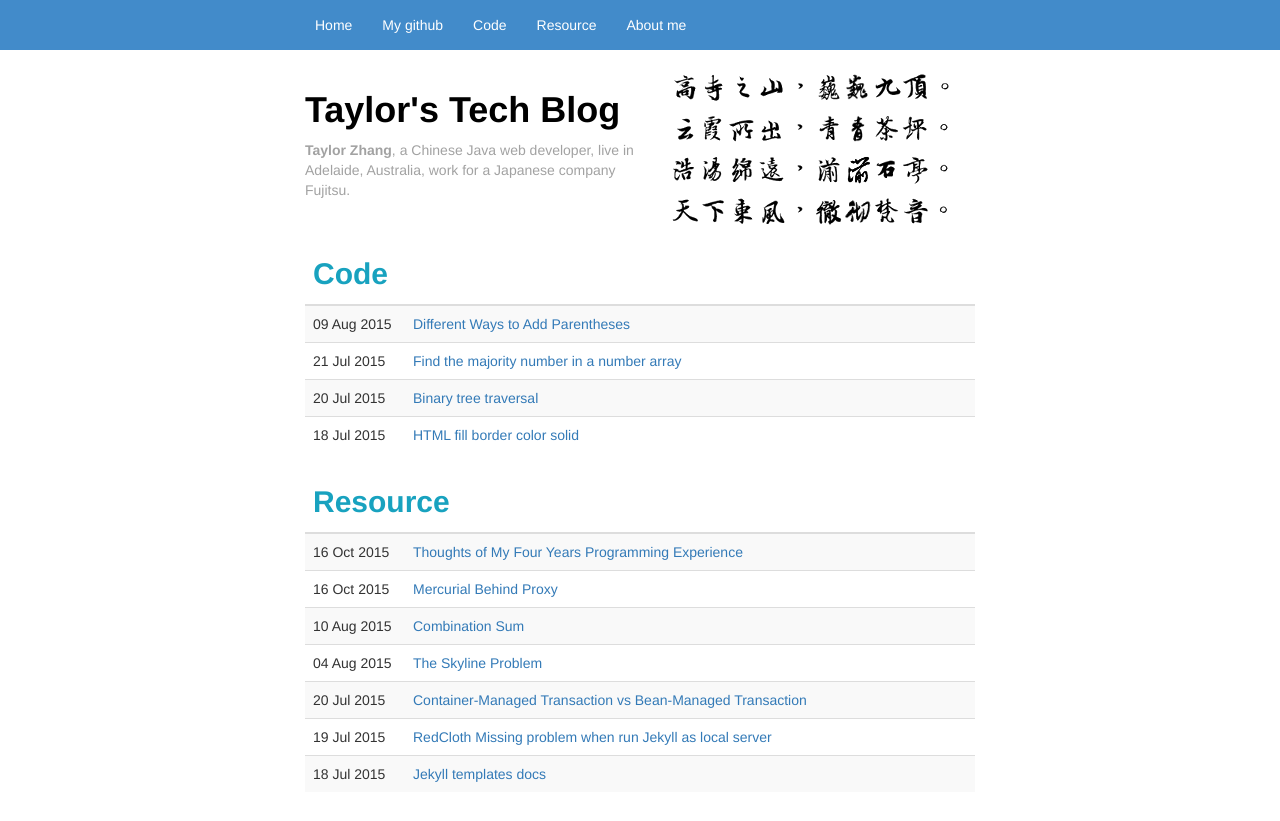
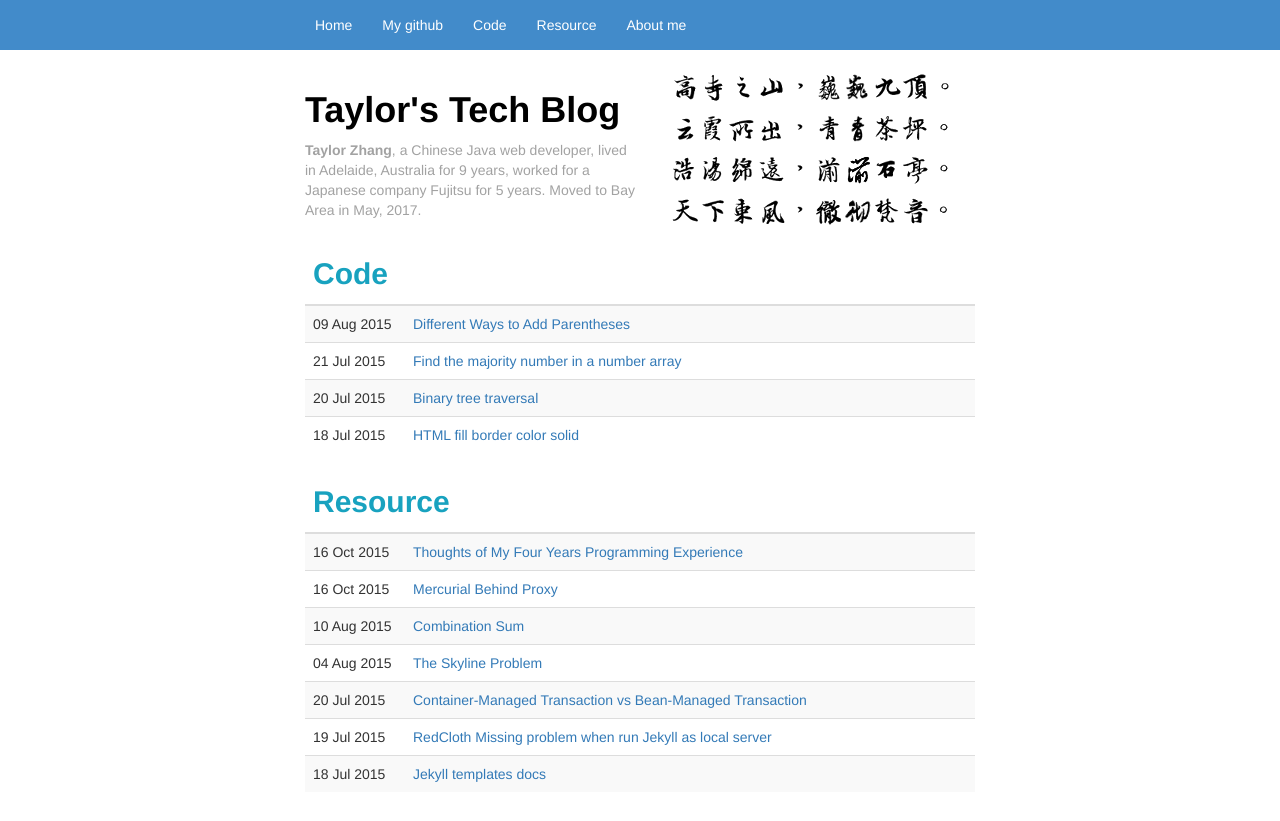
Before and after one commit to taylorzy/taylorzy.github.io, a Jekyll site: the page built from index.html, in a window 1280 px wide. Shown: the top 821 px of the page. Built offline with Jekyll 4.4.1, drawn with Linux system fonts in a browser that asks for light colours; Markdown is read by kramdown in place of the engine named in the settings.

Commit message:
Modified personal introduction

```diff
--- a/_layouts/default.html
+++ b/_layouts/default.html
@@ -31,7 +31,7 @@
 			<h1 class="title">
 				<a href="/">Taylor's Tech Blog</a>
 			</h1>
-			<p class="description"><b>Taylor Zhang</b>, a Chinese Java web developer, live in Adelaide, Australia, work for a Japanese company Fujitsu.</p>
+			<p class="description"><b>Taylor Zhang</b>, a Chinese Java web developer, lived in Adelaide, Australia for 9 years, worked for a Japanese company Fujitsu for 5 years. Moved to Bay Area in May, 2017.</p>
 		</div>
 
 		<div>
```
